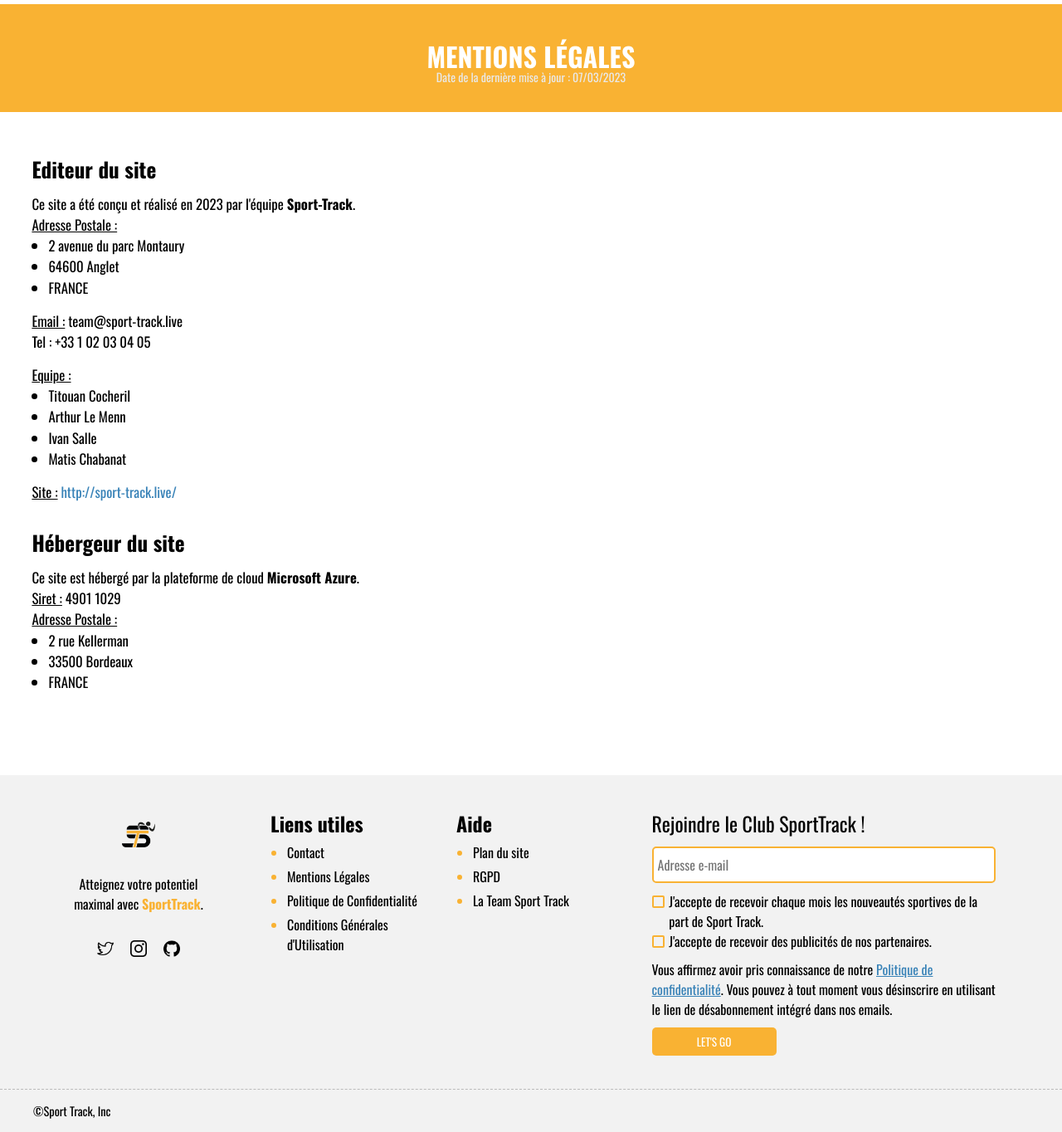
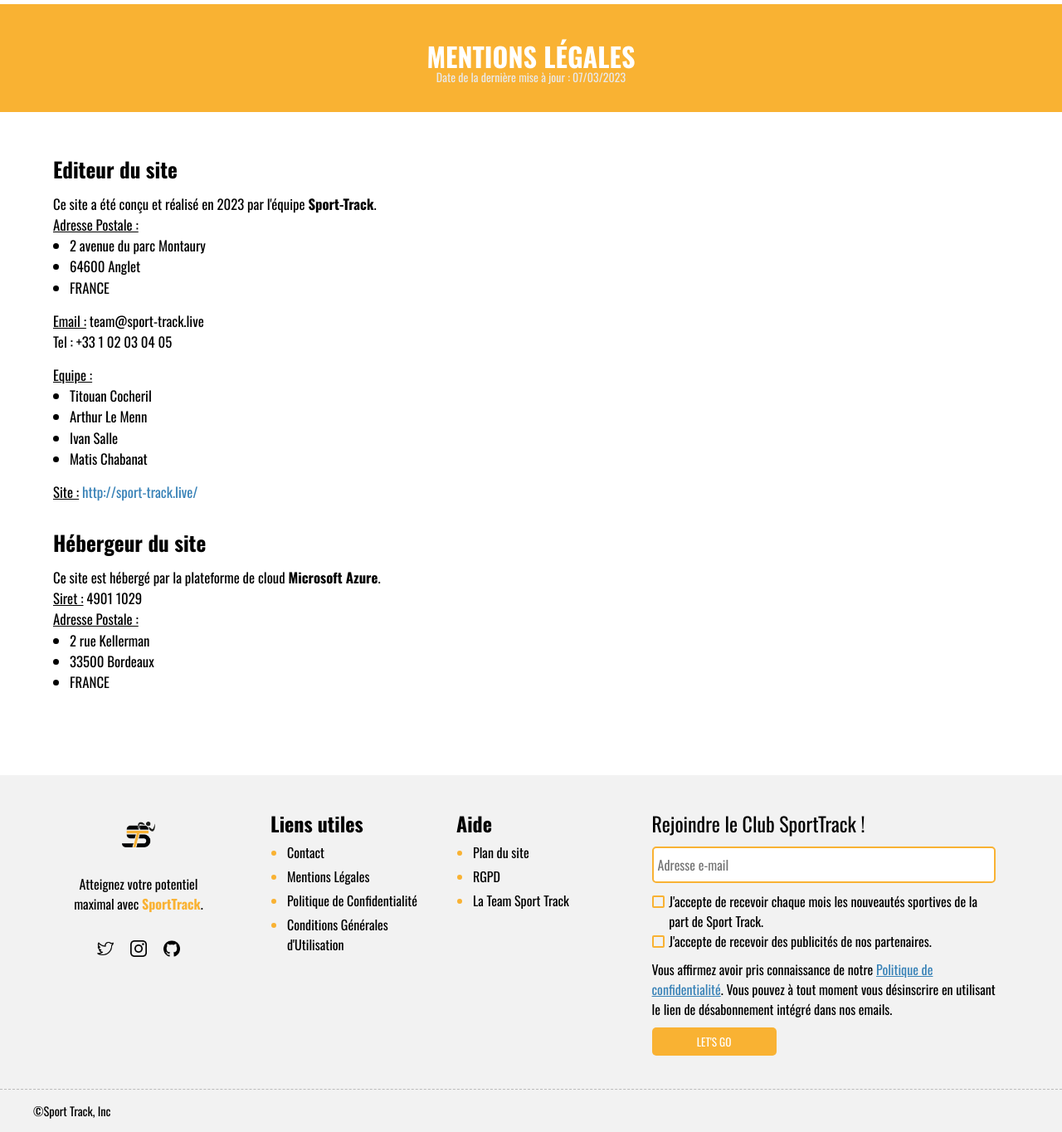
Before and after one commit to Arthur-Le-M/Sport-Track, a PHP site: page /mentions-legales.php in a window 1280 px wide. Shown: the part 105-1469 px from the top of the page at 83% size. Run offline with PHP 8.4, Linux system fonts and the light colour scheme.

Commit message:
Page Mentions légales terminée

```diff
--- a/Information/mentions-legales.css
+++ b/Information/mentions-legales.css
@@ -28,7 +28,7 @@ main {
 }
 
 main section {
-    padding: 0 3%;
+    padding: 0 5%;
     margin-bottom: 30px;
     font-size: 1.2em;
 }
```
